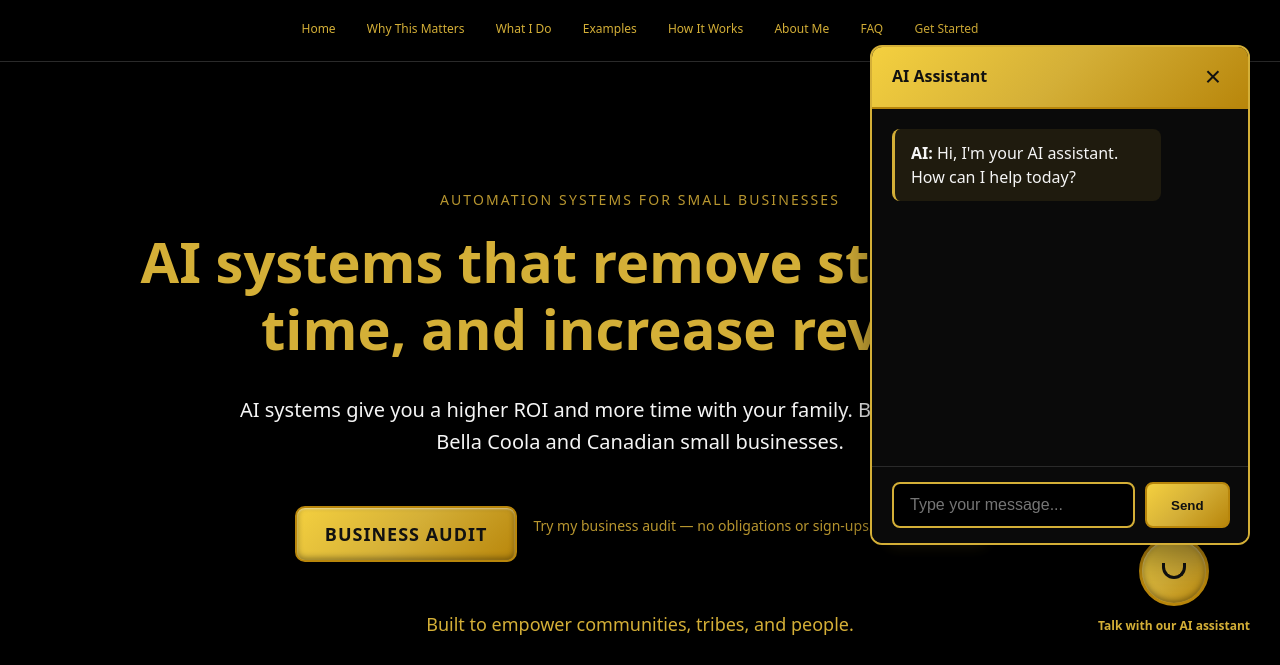
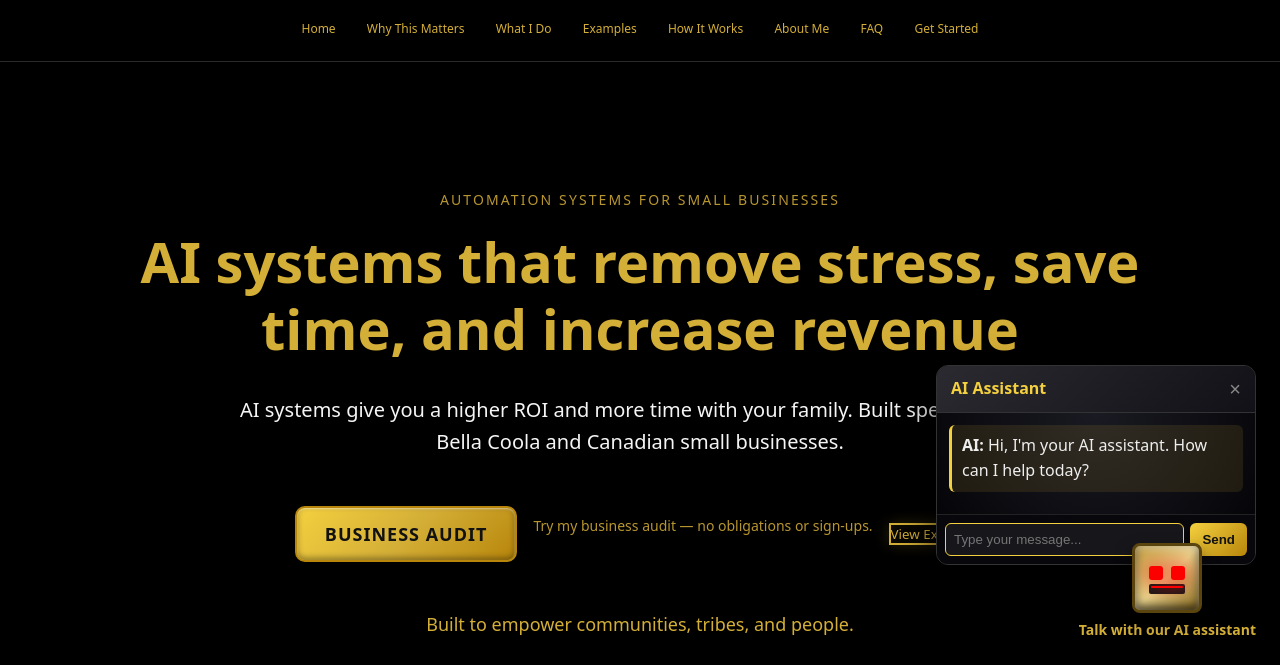
Before and after one commit to MercApostle/bella-coola-ai-hub-master, a plain HTML site: page index.html in a window 1280 px wide. Both pictures are taken after a click on the button "Talk with our AI assistant". Shown: the part 135-800 px from the top of the page. Drawn offline with Linux system fonts and the light colour scheme.

Commit message:
Update chatbot to Terminator-style with red pulsing cyber-eyes and dark panel

```diff
--- a/app.js
+++ b/app.js
@@ -12,19 +12,19 @@ document.addEventListener('DOMContentLoaded', function() {
 
     // Open chatbot panel
     chatbotBtn.addEventListener('click', function() {
-        chatbotPanel.classList.add('active');
+        chatbotPanel.classList.add('open');
         chatbotInput.focus();
     });
 
     // Close chatbot panel
     chatbotCloseBtn.addEventListener('click', function() {
-        chatbotPanel.classList.remove('active');
+        chatbotPanel.classList.remove('open');
     });
 
     // Close on escape key
     document.addEventListener('keydown', function(e) {
-        if (e.key === 'Escape' && chatbotPanel.classList.contains('active')) {
-            chatbotPanel.classList.remove('active');
+        if (e.key === 'Escape' && chatbotPanel.classList.contains('open')) {
+            chatbotPanel.classList.remove('open');
         }
     });
 
--- a/styles.css
+++ b/styles.css
@@ -845,223 +845,236 @@ ul {
 }
 
 /* ====================================
-   CHATBOT LAUNCHER
+   CHATBOT LAUNCHER - TERMINATOR STYLE
    ==================================== */
 
+/* Wrapper for launcher + label */
 .chatbot-wrapper {
     position: fixed;
-    bottom: 30px;
-    right: 30px;
-    z-index: 1000;
+    bottom: 24px;
+    right: 24px;
     display: flex;
     flex-direction: column;
     align-items: center;
-    gap: 10px;
+    gap: 6px;
+    z-index: 9999;
 }
 
+/* Label under button */
+.chatbot-label {
+    color: #d4af37;
+    font-size: 14px;
+    font-weight: 600;
+    text-shadow: 0 2px 6px rgba(0, 0, 0, 0.6);
+    margin: 0;
+}
+
+/* Terminator Skull Button */
 .talk-with-our-ai-assistant {
     width: 70px;
     height: 70px;
-    border-radius: 50%;
-    background: linear-gradient(135deg, #f4d03f 0%, #d4af37 50%, #b8860b 100%);
-    border: 3px solid #b8860b;
+    background: linear-gradient(135deg, #c2a042 0%, #e8d18a 50%, #8e6e20 100%);
+    border-radius: 8px;
+    border: 3px solid #5a450f;
+    cursor: pointer;
+    position: relative;
     box-shadow:
-        inset 0 1px 2px rgba(255,255,255,0.5),
-        inset 0 -2px 6px rgba(0,0,0,0.4),
-        0 6px 12px rgba(0,0,0,0.35);
-    cursor: pointer;
-    display: flex;
-    align-items: center;
-    justify-content: center;
-    transition: all 0.3s ease;
-    position: relative;
-    overflow: hidden;
+        inset 0 3px 6px rgba(255,255,255,0.35),
+        inset 0 -4px 10px rgba(0,0,0,0.7),
+        0 8px 16px rgba(0,0,0,0.5);
+    transition: transform 0.2s ease, box-shadow 0.2s ease;
 }
 
+/* Hover lift */
 .talk-with-our-ai-assistant:hover {
-    filter: brightness(1.15);
-    transform: translateY(-3px) scale(1.05);
+    transform: translateY(-2px);
+    filter: brightness(1.12);
     box-shadow:
-        inset 0 1px 2px rgba(255,255,255,0.7),
-        inset 0 -2px 8px rgba(0,0,0,0.5),
-        0 12px 20px rgba(0,0,0,0.45);
+        inset 0 4px 8px rgba(255,255,255,0.45),
+        inset 0 -4px 12px rgba(0,0,0,0.85),
+        0 14px 24px rgba(0,0,0,0.65);
 }
 
-.talk-with-our-ai-assistant:active {
-    transform: translateY(-1px) scale(1.02);
+/* Red Cyber-Eyes */
+.talk-with-our-ai-assistant::before,
+.talk-with-our-ai-assistant::after {
+    content: "";
+    position: absolute;
+    width: 14px;
+    height: 14px;
+    top: 20px;
+    background: #700;
+    border-radius: 3px;
+    box-shadow: 0 0 4px #700, 0 0 6px #700;
+    animation: redPulse 1.8s infinite ease-in-out;
 }
 
-.talk-with-our-ai-assistant .mouth {
-    width: 24px;
-    height: 12px;
-    border: 3px solid #111;
-    border-top: none;
-    border-radius: 0 0 24px 24px;
-    position: relative;
-    animation: talk 1.5s ease-in-out infinite;
+.talk-with-our-ai-assistant::before {
+    left: 14px;
 }
 
-@keyframes talk {
-    0%, 100% {
-        height: 12px;
-        border-radius: 0 0 24px 24px;
-    }
-    50% {
-        height: 18px;
-        border-radius: 0 0 30px 30px;
-    }
+.talk-with-our-ai-assistant::after {
+    right: 14px;
 }
 
-.chatbot-label {
-    color: var(--color-gold);
-    font-size: 0.75rem;
-    font-weight: 600;
-    text-align: center;
-    margin: 0;
-    text-shadow: 0 2px 4px rgba(0,0,0,0.5);
-    white-space: nowrap;
+/* Hover = lock-on glow */
+.talk-with-our-ai-assistant:hover::before,
+.talk-with-our-ai-assistant:hover::after {
+    animation: none;
+    background-color: #ff0000;
+    box-shadow:
+        0 0 10px #ff0000,
+        0 0 20px #ff0000,
+        inset 0 0 4px rgba(255,255,255,0.9);
 }
 
-/* Chatbot Panel */
+/* Pulse animation */
+@keyframes redPulse {
+    0% { background-color: #700; box-shadow: 0 0 4px #700; }
+    50% { background-color: #ff0000; box-shadow: 0 0 20px #ff0000; }
+    100% { background-color: #700; box-shadow: 0 0 4px #700; }
+}
+
+/* Mouth Vent */
+.talk-with-our-ai-assistant .mouth {
+    position: absolute;
+    width: 36px;
+    height: 10px;
+    background: #1a1a1a;
+    bottom: 16px;
+    left: 50%;
+    transform: translateX(-50%);
+    border-radius: 2px;
+}
+
+.talk-with-our-ai-assistant .mouth::after {
+    content: "";
+    position: absolute;
+    width: 32px;
+    height: 2px;
+    background: #ff0000;
+    top: 2px;
+    left: 50%;
+    transform: translateX(-50%);
+    border-radius: 3px;
+    filter: drop-shadow(0 0 6px #ff0000);
+}
+
+/* Chat Panel */
 .chatbot-panel {
     position: fixed;
-    bottom: 120px;
-    right: 30px;
-    width: 380px;
-    max-width: calc(100vw - 60px);
-    height: 500px;
-    max-height: calc(100vh - 150px);
-    background: var(--color-panel);
-    border: 2px solid var(--color-gold);
+    bottom: 100px;
+    right: 24px;
+    width: 320px;
+    max-height: 480px;
+    background: #0c0c0f;
     border-radius: 12px;
-    box-shadow: 0 10px 40px rgba(0,0,0,0.5);
-    display: none;
+    border: 1px solid #333;
+    box-shadow: 0 18px 40px rgba(0, 0, 0, 0.8);
+    display: flex;
     flex-direction: column;
-    z-index: 1001;
     overflow: hidden;
+    transform: translateY(120%);
+    opacity: 0;
+    pointer-events: none;
+    transition: transform 0.25s ease-out, opacity 0.25s ease-out;
+    z-index: 9998;
 }
 
-.chatbot-panel.active {
-    display: flex;
-    animation: slideUp 0.3s ease-out;
+/* Panel when open */
+.chatbot-panel.open {
+    transform: translateY(0);
+    opacity: 1;
+    pointer-events: auto;
 }
 
-@keyframes slideUp {
-    from {
-        opacity: 0;
-        transform: translateY(20px);
-    }
-    to {
-        opacity: 1;
-        transform: translateY(0);
-    }
-}
-
+/* Panel Header */
 .chatbot-panel-header {
-    background: linear-gradient(135deg, #f4d03f 0%, #d4af37 50%, #b8860b 100%);
-    color: #111;
-    padding: 15px 20px;
+    background: linear-gradient(135deg, #2a2a30, #111117);
+    color: #f4d03f;
+    padding: 10px 14px;
     display: flex;
     justify-content: space-between;
     align-items: center;
-    font-weight: 700;
-    border-bottom: 2px solid #b8860b;
+    font-weight: 600;
+    border-bottom: 1px solid #333;
 }
 
 .chatbot-close {
-    background: transparent;
+    background: none;
     border: none;
-    color: #111;
-    font-size: 28px;
-    line-height: 1;
+    color: #888;
+    font-size: 20px;
     cursor: pointer;
-    padding: 0;
-    width: 30px;
-    height: 30px;
-    display: flex;
-    align-items: center;
-    justify-content: center;
-    border-radius: 4px;
-    transition: all 0.2s ease;
 }
 
 .chatbot-close:hover {
-    background: rgba(0,0,0,0.1);
-    transform: rotate(90deg);
+    color: #f4d03f;
 }
 
+/* Messages */
 .chatbot-panel-body {
     flex: 1;
     overflow-y: auto;
-    padding: 20px;
-    display: flex;
-    flex-direction: column;
-    gap: 15px;
-}
-
-.chatbot-message {
-    padding: 12px 16px;
-    border-radius: 8px;
-    max-width: 80%;
-    line-height: 1.5;
+    padding: 12px;
+    background: radial-gradient(circle at top, #1a1a22, #050509);
 }
 
 .chatbot-message.bot {
-    background: rgba(212, 175, 55, 0.1);
-    border-left: 3px solid var(--color-gold);
-    align-self: flex-start;
-    color: var(--color-text);
+    color: #eee;
+    background: rgba(244,208,63,0.1);
+    border-left: 3px solid #f4d03f;
+    padding: 8px 10px;
+    border-radius: 6px;
+    margin-bottom: 10px;
 }
 
 .chatbot-message.user {
-    background: rgba(212, 175, 55, 0.2);
-    border-right: 3px solid var(--color-gold);
-    align-self: flex-end;
-    color: var(--color-text);
+    color: #eee;
+    background: rgba(244,208,63,0.15);
+    border-right: 3px solid #f4d03f;
+    padding: 8px 10px;
+    border-radius: 6px;
+    margin-bottom: 10px;
+    margin-left: auto;
+    max-width: 80%;
 }
 
+/* Input area */
 .chatbot-panel-input {
     display: flex;
-    gap: 10px;
-    padding: 15px 20px;
-    border-top: 1px solid var(--color-border);
-    background: var(--color-panel);
+    gap: 6px;
+    padding: 8px;
+    border-top: 1px solid #222;
+    background: #08080c;
 }
 
 .chatbot-panel-input input {
     flex: 1;
-    padding: 12px 16px;
-    border: 2px solid var(--color-border);
-    border-radius: 8px;
-    background: var(--color-bg);
-    color: var(--color-text);
-    font-size: 1rem;
+    padding: 8px;
+    background: #16161b;
+    border: 1px solid #333;
+    border-radius: 6px;
+    color: #eee;
     outline: none;
-    transition: border-color 0.2s ease;
 }
 
 .chatbot-panel-input input:focus {
-    border-color: var(--color-gold);
+    border-color: #f4d03f;
 }
 
 .chatbot-panel-input button {
-    padding: 12px 24px;
-    background: linear-gradient(135deg, #f4d03f 0%, #d4af37 50%, #b8860b 100%);
+    background: linear-gradient(135deg, #f4d03f, #b8860b);
+    border: none;
+    border-radius: 6px;
+    padding: 8px 12px;
+    font-weight: 600;
+    cursor: pointer;
     color: #111;
-    border: 2px solid #b8860b;
-    border-radius: 8px;
-    font-weight: 700;
-    cursor: pointer;
-    transition: all 0.2s ease;
 }
 
 .chatbot-panel-input button:hover {
-    filter: brightness(1.15);
-    transform: translateY(-2px);
-}
-
-.chatbot-panel-input button:active {
-    transform: translateY(0);
+    filter: brightness(1.1);
 }
 
 @media (max-width: 767px) {
@@ -1070,20 +1083,12 @@ ul {
         right: 20px;
     }
 
-    .talk-with-our-ai-assistant {
-        width: 60px;
-        height: 60px;
-    }
-
-    .chatbot-label {
-        font-size: 0.7rem;
-    }
-
     .chatbot-panel {
-        bottom: 100px;
+        bottom: 90px;
         right: 20px;
         left: 20px;
         width: auto;
-        height: 400px;
+        max-width: calc(100vw - 40px);
+        max-height: 400px;
     }
 }
```
